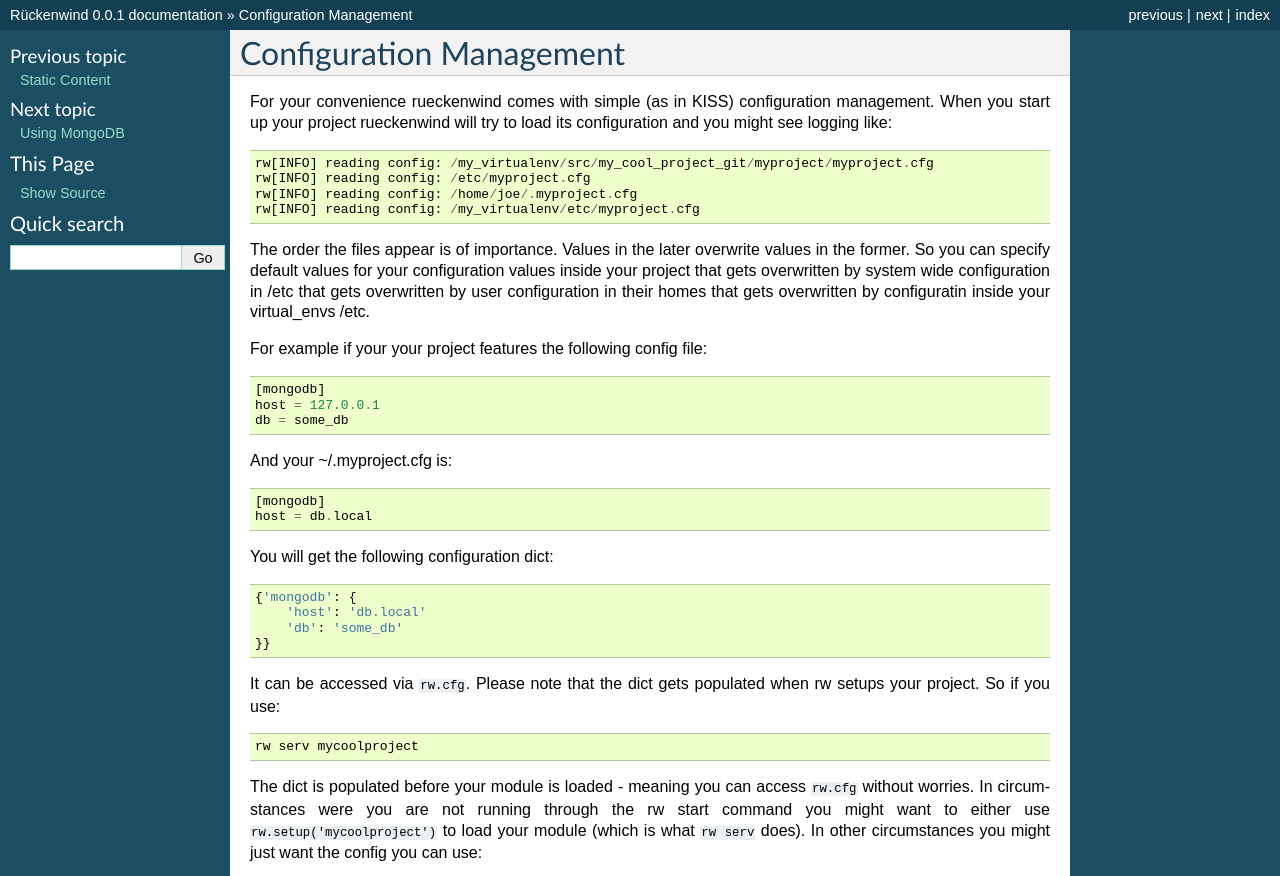
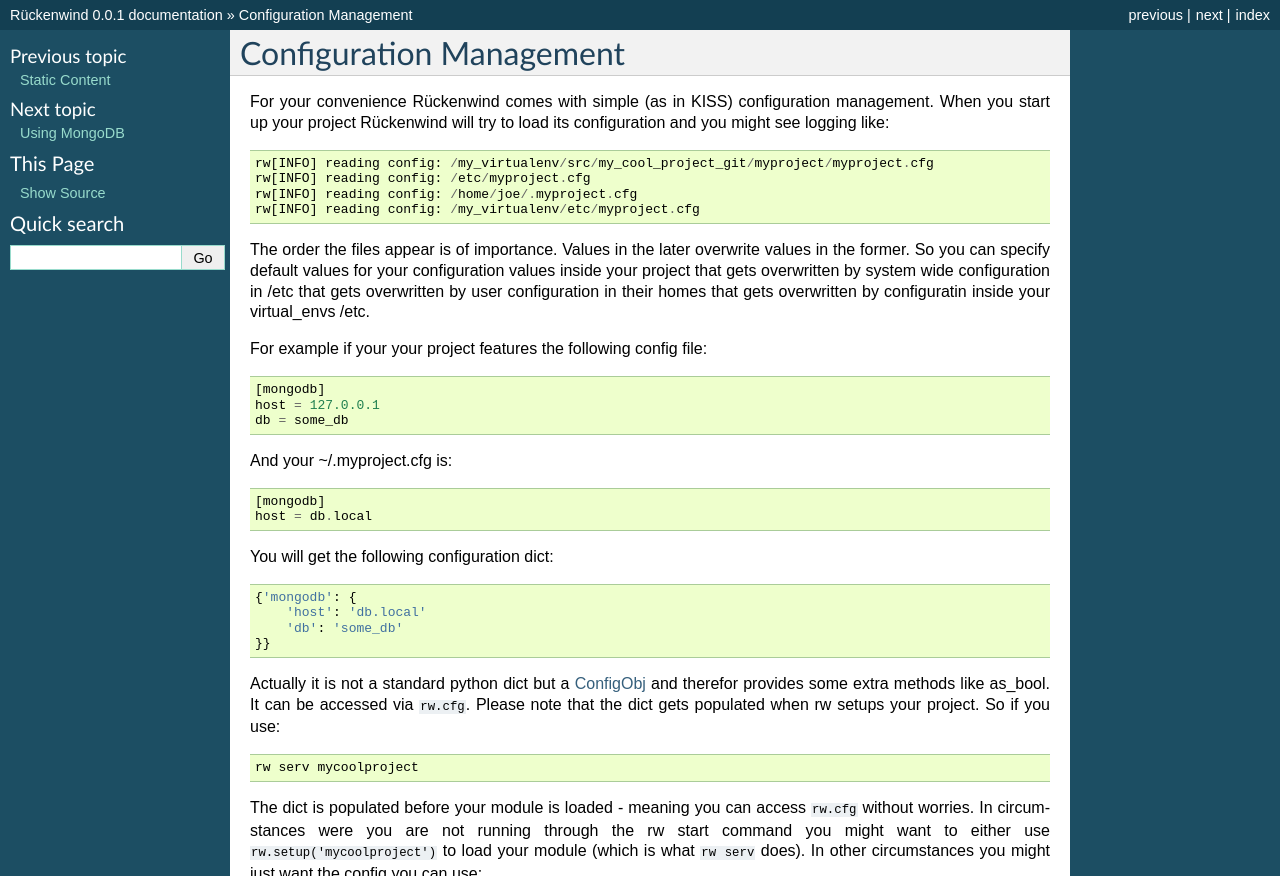
Before and after one commit to FlorianLudwig/rueckenwind, a Sphinx documentation site: the page built from sphinx/cfg.rst, in a window 1280 px wide, cut to the strip 0-876 px from the top of the page. Built offline with Sphinx 7.4.7, drawn with Linux system fonts in a browser that asks for light colours; pages that are not in the unit, such as notebooks, are missing from menus.

Commit message:
DOC menthion ConfigObj

```diff
--- a/sphinx/cfg.rst
+++ b/sphinx/cfg.rst
@@ -2,8 +2,7 @@
 
 Configuration Management
 ========================
-For your convenience rueckenwind comes with simple (as in KISS) configuration management. When you start up your project
-rueckenwind will try to load its configuration and you might see logging like::
+For your convenience Rückenwind comes with simple (as in KISS) configuration management. When you start up your project Rückenwind will try to load its configuration and you might see logging like::
 
     rw[INFO] reading config: /my_virtualenv/src/my_cool_project_git/myproject/myproject.cfg
     rw[INFO] reading config: /etc/myproject.cfg
@@ -34,7 +33,7 @@
         'db': 'some_db'
     }}
 
-It can be accessed via ``rw.cfg``. Please note that the dict gets populated when rw setups your project. So if you use::
+Actually it is not a standard python dict but a `ConfigObj <http://www.voidspace.org.uk/python/configobj.html>`_ and therefor provides some extra methods like as_bool. It can be accessed via ``rw.cfg``. Please note that the dict gets populated when rw setups your project. So if you use::
 
     rw serv mycoolproject
 
```
